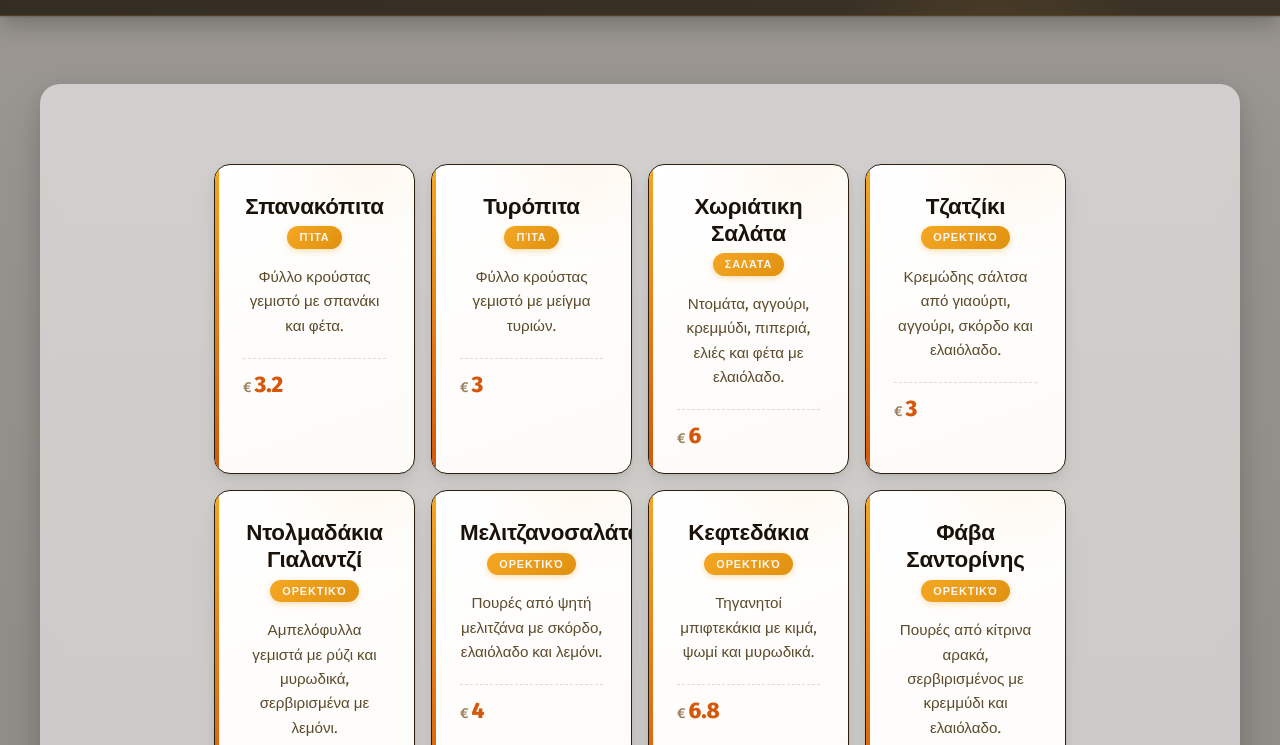
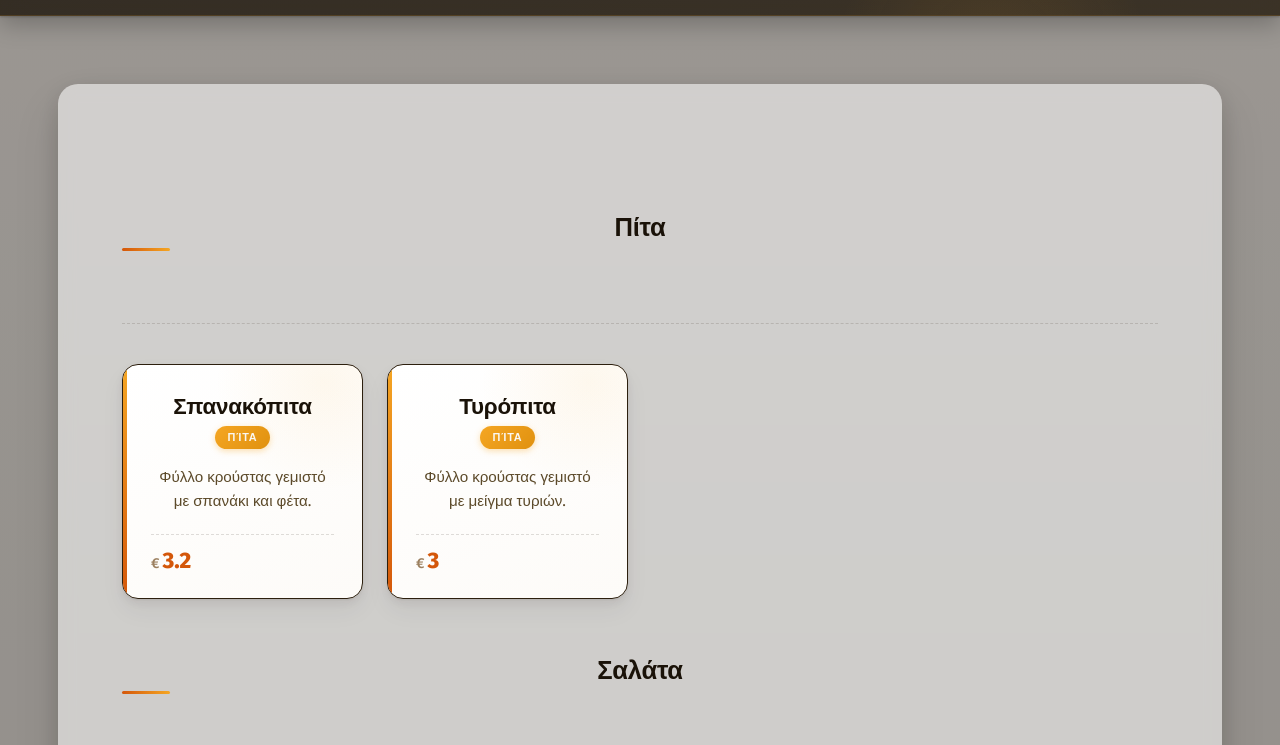
Before and after one commit to ablaoublas11/Restaurant-Page, a website built with webpack: page src/template.html in a window 1280 px wide. Both pictures are taken after a click on the button "Menu". Shown: the part 55-800 px from the top of the page. Built offline with nearby package versions, Linux system fonts and the light colour scheme; files whose address does not match are found by name.

Commit message:
Update menu page and order dishes by category

```diff
--- a/src/scripts/renderMenu.js
+++ b/src/scripts/renderMenu.js
@@ -4,12 +4,18 @@ export const renderMenu = () => {
     //αποθηκεύουμε τα πιάτα αφού τα έχουμε ομαδοποιήσει
     const groupedDishes = groupingDishes(greekDishes);
     console.log(groupedDishes.length);
-    //Δημιουργία της βάσης του δέντρου του μενού
+    //Δημιουργία της βάσης του δέντρου του μενού. Είναι το γενικό div μέσα στο section
     const node = document.createElement("div");
     node.className = "menuContent";
 
     Object.entries(groupedDishes).forEach(([categoryName, dishesArray]) => {
-        //alert("hi");
+        //Δημιουργία καρτελών ανά κατηγορία πιάτων
+        const menuItemTab = document.createElement("div");
+        menuItemTab.className = "categoryTabMenu";
+        const categoryTitle = document.createElement("h4");
+        categoryTitle.className = "categoryTitle";
+        categoryTitle.textContent = categoryName;
+        node.append(categoryTitle);
         dishesArray.forEach((element) => {
             const childNode = document.createElement("div");
             childNode.className = "menuItem";
@@ -21,9 +27,9 @@ export const renderMenu = () => {
                 <p>${element.price}</p>
             `;
             childNode.insertAdjacentHTML("beforeend", childItem);
-            node.append(childNode);
-            console.log(element);
+            menuItemTab.append(childNode);
         });
+        node.append(menuItemTab);
     });
     return node;
 }
--- a/src/style.css
+++ b/src/style.css
@@ -397,11 +397,55 @@ body {
   align-items: center;
 } */
 
-.menuContent{
+/* .menuContent{
   width: 75%;
   display: grid;
   grid-template-columns: repeat(4, 1fr);
   gap: 1rem;
+} */
+
+.menuContent {
+  display: flex;
+  flex-direction: column;
+  gap: 3.5rem;
+  max-width: 1100px;
+  margin: 0 auto;
+  padding: 3rem 2rem 5rem;
+}
+
+.categoryTabMenu {
+  position: relative;
+  display: grid;
+  grid-template-columns: repeat(4, 1fr);
+  gap: 1.5rem;
+  padding-top: 0.5rem;
+}
+
+/* Διαχωριστική γραμμή πάνω από κάθε κατηγορία, εκτός της πρώτης */
+.categoryTabMenu:not(:first-child) {
+  border-top: 1px dashed rgba(44, 31, 14, 0.15);
+  padding-top: 2.5rem;
+}
+
+.categoryTitle {
+  font-size: 1.6rem;
+  font-weight: 800;
+  color: var(--text-heading);
+  letter-spacing: -0.01em;
+  margin: 0 0 1.5rem;
+  position: relative;
+  display: inline-block;
+}
+
+.categoryTitle::after {
+  content: "";
+  position: absolute;
+  bottom: -0.5rem;
+  left: 0;
+  width: 48px;
+  height: 3px;
+  border-radius: 999px;
+  background: linear-gradient(90deg, var(--color-primary), var(--color-accent));
 }
 
 /* Καρτέλες του κάθε φαγητού στο μενού*/
```
Also changed, not shown: README.md.
